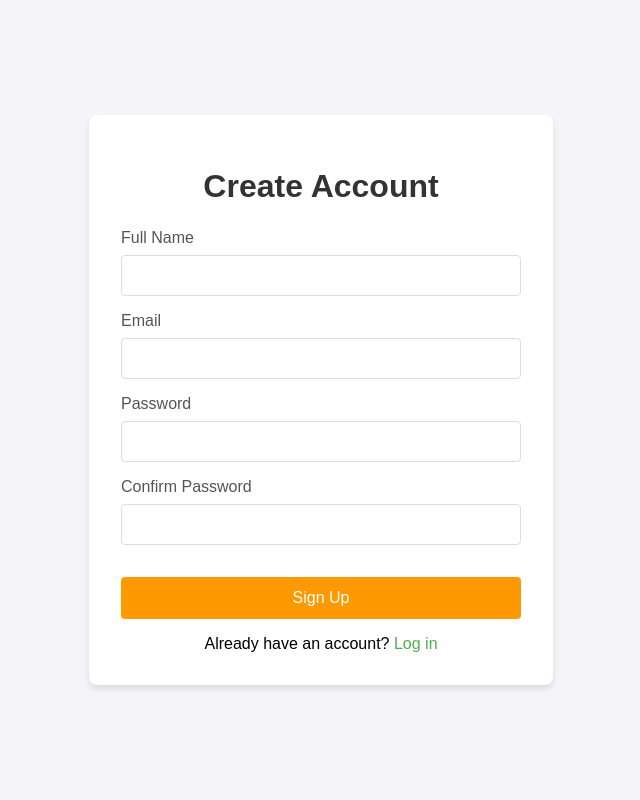
After one commit to Malik1051/Dwaso-web-app, a Flask app: page /signup in a window 1280 px wide. The commit adds this page. Shown: the whole page, without its empty margins (319-959 px from the left). Run offline with Flask 3, Linux system fonts and the light colour scheme.

Commit message:
sign up page

```diff
--- a/main.py
+++ b/main.py
@@ -67,6 +67,10 @@ def index():
 def login():
     return render_template('login.html')
 
+@app.route('/signup', methods=['GET', 'POST'])
+def signup():
+    return render_template('signup.html')
+
 # Run the application and create the table if it doesn't exist
 if __name__ == '__main__':
     create_admin_table()  # Ensure the admin table exists
--- /dev/null
+++ b/static/css/signup.css
@@ -0,0 +1,75 @@
+body {
+    font-family: Arial, sans-serif;
+    background-color: #f4f4f9;
+    margin: 0;
+    padding: 0;
+    display: flex;
+    justify-content: center;
+    align-items: center;
+    height: 100vh;
+}
+
+.signup-container {
+    background: white;
+    padding: 2rem;
+    border-radius: 8px;
+    box-shadow: 0 4px 6px rgba(0, 0, 0, 0.1);
+    width: 100%;
+    max-width: 400px;
+}
+
+h1 {
+    text-align: center;
+    color: #333;
+    margin-bottom: 1.5rem;
+}
+
+.form-group {
+    margin-bottom: 1rem;
+}
+
+label {
+    display: block;
+    margin-bottom: 0.5rem;
+    color: #555;
+}
+
+input {
+    width: 100%;
+    padding: 0.75rem;
+    border: 1px solid #ddd;
+    border-radius: 4px;
+    box-sizing: border-box;
+}
+
+button {
+    width: 100%;
+    padding: 0.75rem;
+    background-color:#ff9900 ;
+    color: white;
+    border: none;
+    border-radius: 4px;
+    cursor: pointer;
+    font-size: 1rem;
+    margin-top: 1rem;
+}
+
+button:hover {
+    background-color: #45a049;
+}
+
+.login-link {
+    text-align: center;
+    margin-top: 1rem;
+}
+
+.login-link a {
+    color: #4CAF50;
+    text-decoration: none;
+}
+
+.error {
+    color: red;
+    font-size: 0.875rem;
+    margin-top: 0.25rem;
+}
--- a/templates/Login.html
+++ b/templates/Login.html
@@ -28,7 +28,7 @@
                 <button type="submit" class="login-button">Login</button>
             </form>
             <div class="login-footer">
-                <p>Don't have an account? <a href="#">Sign Up</a></p>
+                <p>Don't have an account? <a href="#signup">Sign Up</a></p>
                 <p><a href="#">Forgot Password?</a></p>
             </div>
         </div>
--- /dev/null
+++ b/templates/signup.html
@@ -0,0 +1,47 @@
+<!DOCTYPE html>
+<html lang="en">
+<head>
+    <meta charset="UTF-8">
+    <meta name="viewport" content="width=device-width, initial-scale=1.0">
+    <title>Sign Up</title>
+    <link rel="stylesheet" href="{{ url_for('static', filename='css/signup.css') }}">
+</head>
+<body>
+    <div class="signup-container">
+        <h1>Create Account</h1>
+        <form id="signupForm">
+            <div class="form-group">
+                <label for="name">Full Name</label>
+                <input type="text" id="name" name="name" required>
+                <div id="nameError" class="error"></div>
+            </div>
+
+            <div class="form-group">
+                <label for="email">Email</label>
+                <input type="email" id="email" name="email" required>
+                <div id="emailError" class="error"></div>
+            </div>
+
+            <div class="form-group">
+                <label for="password">Password</label>
+                <input type="password" id="password" name="password" required>
+                <div id="passwordError" class="error"></div>
+            </div>
+
+            <div class="form-group">
+                <label for="confirmPassword">Confirm Password</label>
+                <input type="password" id="confirmPassword" name="confirmPassword" required>
+                <div id="confirmError" class="error"></div>
+            </div>
+
+            <button type="submit">Sign Up</button>
+
+            <div class="login-link">
+                Already have an account? <a href="Login.html">Log in</a>
+            </div>
+        </form>
+    </div>
+
+    <script src="script.js"></script>
+</body>
+</html>
```
Also changed, not shown: static/js/signup.js (added, +42 -0 lines).
